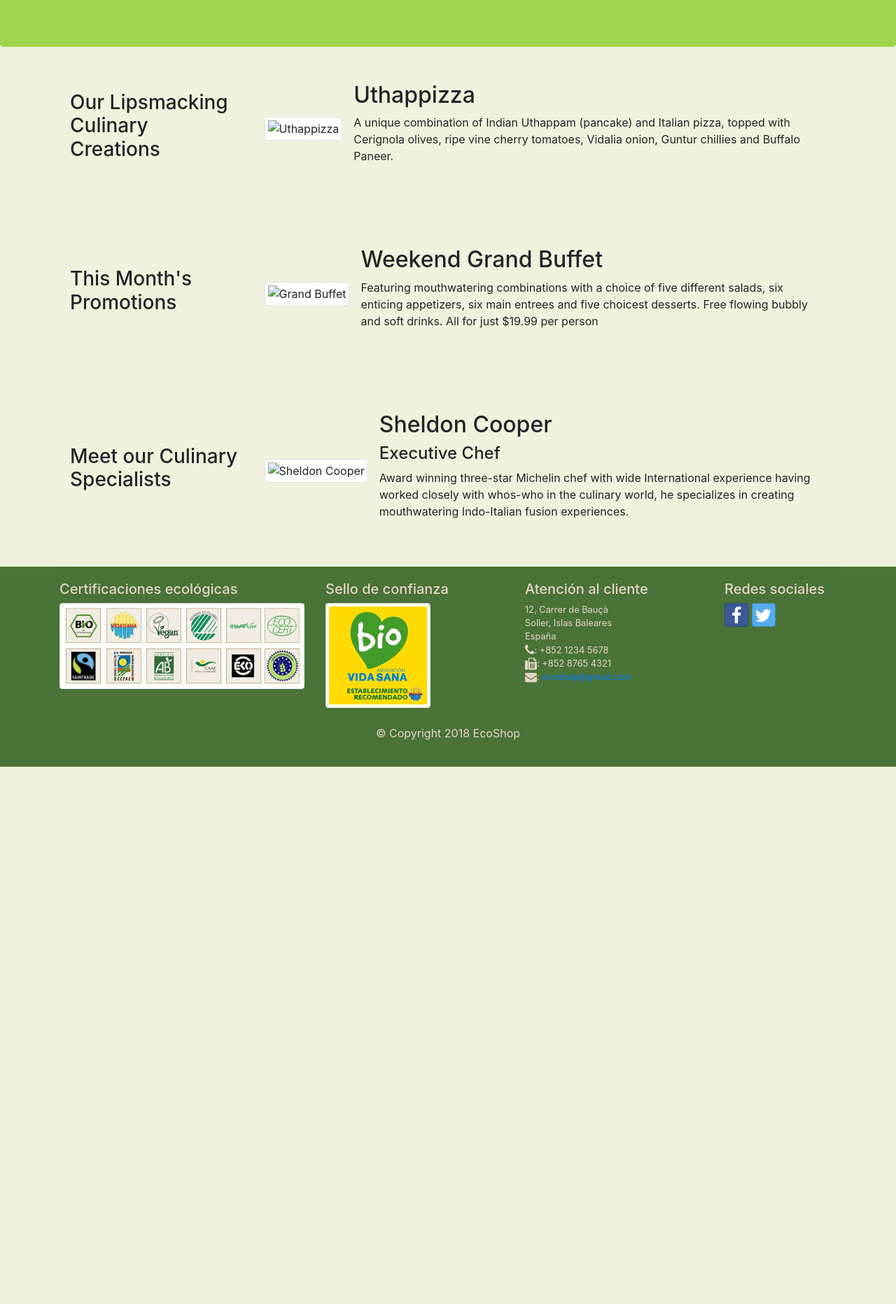
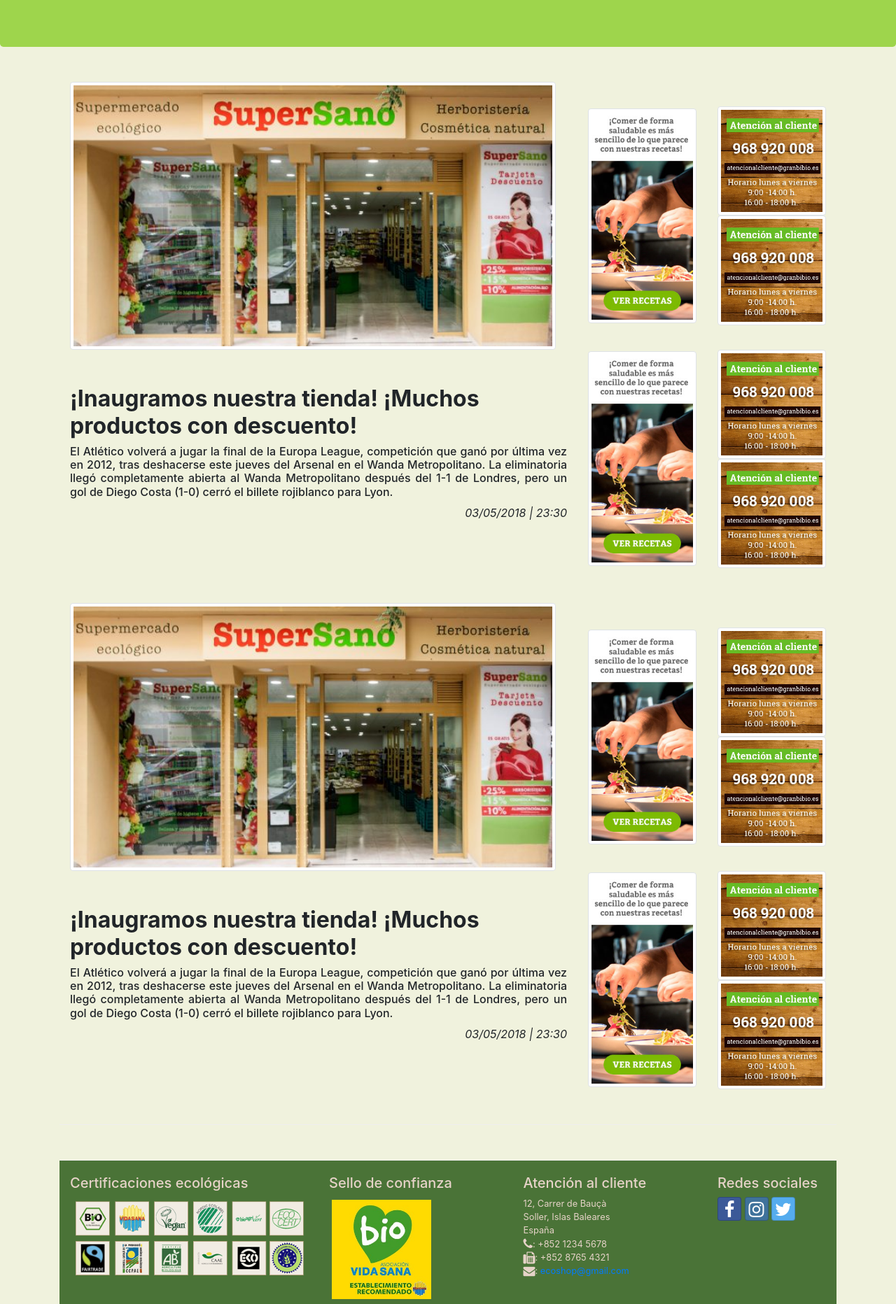
Before and after one commit to mroman181/EcoShop, a website: page index.html in a window 1280 px wide. Shown: the part 338-2202 px from the top of the page at 70% size. Before the commit the page ends 1434 px from the top, so only its background shows below. Drawn offline with nearby package versions, Linux system fonts and the light colour scheme.

Commit message:
second day

```diff
--- a/css/css.css
+++ b/css/css.css
@@ -4,7 +4,7 @@
 
 .navbar-dark .navbar-nav .nav-link { color: rgb(255, 255, 255);}
 
-.nav-item:hover, .navbar-brand:hover, .navbar-toggler:hover{background-color:  #42250b;}
+.hov:hover{background-color:  #42250b;}
 .active{ background-color:  #2c1907;}
 
 .row-header{    margin:0px auto;    padding:0px;}
@@ -41,7 +41,9 @@
     width: 150px;
 }
 .navbar-brand{padding:8px 8px;}
-
+.img-footer{padding: .25rem; max-width: 100%; height: auto;}
+.img-comer{max-height: 338px;}
+.img-responsive{width: 100%;}
 @media screen and (max-width: 767px){
     .divfooter{margin-top: 10px;}
 
--- a/index.html
+++ b/index.html
@@ -3,7 +3,7 @@
 
 <head>
 
-    <title>Siam Palace Thai Cuisine: Contact us</title>
+    <title>Sóller Bio</title>
     <meta charset="utf-8">
     <meta name="viewport" content="width=device-width, initial-scale=1, shrink-to-fit=no">
     <meta hhtp-equiv="x-ua-compatible" content="ie=edge">
@@ -26,7 +26,7 @@
     <!-- Navbar -->
     <nav class="navbar navbar-dark navbar-expand-md fixed-top">
         <div class="container-fluid">
-                <button type="button" class="navbar-toggler" data-toggle="collapse" data-target="#Navbar">
+            <button type="button" class="navbar-toggler hov" data-toggle="collapse" data-target="#Navbar">
                 <span class="icon-bar"></span>
                 <span class="icon-bar"></span>
                 <span class="icon-bar"></span>
@@ -37,35 +37,35 @@
             <div class="navbar-collapse collapse in" id="Navbar">
                 <ul class="nav navbar-nav">
 
-                        <li class="nav-item d-xs-block d-md-none d-lg-block">
+                    <li class="nav-item d-xs-block d-md-none d-lg-block hov">
                         <a class="nav-link" href="./feeding.html">
                             <span class="fab fa-apple"></span>
                             Alimentación</a>
                     </li>
-                        <li class="nav-item d-xs-block d-md-none d-lg-block">
+                    <li class="nav-item d-xs-block d-md-none d-lg-block hov">
                         <a class="nav-link" href="cosmetic.html">
                             <span class="far fa-eye"></span>
                             Cosmética</a>
                     </li>
-                        <li class="nav-item d-xs-block d-md-none d-lg-block">
+                    <li class="nav-item d-xs-block d-md-none d-lg-block hov">
                         <a class="nav-link" href="./dietetic.html">
                             <span class="fas fa-heart"></span>
                             Dietética</a>
                     </li>
-                        <li class="nav-item dropdown d-none d-md-block d-lg-none">
+                    <li class="nav-item dropdown d-none d-md-block d-lg-none hov">
                         <a class="nav-link dropdown-toggle" data-toggle="dropdown" href="#">
                             <span class="fas fa-leaf"></span> Productos
                         </a>
                         <ul class="dropdown-menu">
-                                <li>
+                            <li class="hov">
                                 <a class="nav-link" href="feeding.html">
                                     <span class="fab fa-apple"></span>Alimentación</a>
                             </li>
-                                <li>
+                            <li class="hov">
                                 <a class="nav-link" href="cosmetic.html">
                                     <span class="far fa-eye"></span>Cosmética</a>
                             </li>
-                                <li>
+                            <li class="hov">
                                 <a class="nav-link" href="dietetic.html">
                                     <span class="fas fa-heart"></span>Dietética</a>
                             </li>
@@ -73,7 +73,7 @@
                         </ul>
                     </li>
 
-                        <li class="nav-item">
+                    <li class="nav-item hov">
                         <a class="nav-link" href="./recipes.html">
                             <span class="fa fa-book"></span>
                             Recetas</a>
@@ -82,12 +82,12 @@
 
                 </ul>
                 <ul class="nav navbar-nav navbar-right">
-                        <li class="nav-item">
+                    <li class="nav-item hov">
                         <a class="nav-link" href="aboutus.html">
                             <span class="fa fa-info fa-lg"></span>
                             Sobre nosotros</a>
                     </li>
-                        <li class="nav-item">
+                    <li class="nav-item hov">
                         <a class="nav-link" href="contactus.html">
                             <span class="fa fa-address-card fa-lg"></span>
                             Contáctanos</a>
@@ -113,68 +113,115 @@
         </div>
     </header>
 
+    <!-- Contenedor -->
     <div class="container">
         <div class="row row-content align-items-center">
-            <div class="col-12 col-sm-4 col-md-3">
-                <h3>Our Lipsmacking Culinary Creations</h3>
+            <div class="col-12 col-md-8">
+
+                <div class="media">
+                    <img class="d-flex mr-3 img-responsive img-thumbnail align-self-center" src="img/tienda.jpg" alt="Soller Bio">
+
                 </div>
-            <div class="col col-sm col-md">
+
+            </div>
+            <div class="d-none d-md-block col-2">
                     <div class="media">
-                    <img class="d-flex mr-3 img-thumbnail align-self-center" src="img/uthappizza.png" alt="Uthappizza">
-                    <div class="media-body">
-                        <h2 class="mt-0">Uthappizza</h2>
-                        <p class="d-none d-sm-block">A unique combination of Indian Uthappam (pancake) and
-                            Italian pizza, topped with Cerignola olives, ripe vine
-                            cherry tomatoes, Vidalia onion, Guntur chillies and
-                            Buffalo Paneer.</p>
+                            <img class="d-flex mr-3 img-thumbnail img-comer align-self-center" src="img/slide.jpg" alt="Comer saludable es sencillo">
+
                         </div>
             </div>
+            <div class="d-none d-md-block col-2">
+                    <div class="media">
+                            <img class="d-flex mr-3 img-thumbnail img-2 align-self-center" src="img/atencion.jpg" alt="Comer saludable es sencillo">
+
+                        </div>
+                    <div class="media">
+                            <img class="d-flex mr-3 img-thumbnail img-2 align-self-center" src="img/atencion.jpg" alt="Comer saludable es sencillo">
+
+                        </div>
+            </div>
+            <div class="col-12 col-md-8">
+                    <div class="caption">
+                        <h2 class="text-left"><b>¡Inaugramos nuestra tienda! ¡Muchos productos con descuento!</b></h2>
+                        <h6 class="text-justify">El Atlético volverá a jugar la final de la Europa League, competición que
+                            ganó por última vez en 2012, tras deshacerse este jueves del Arsenal en el Wanda Metropolitano.
+                            La eliminatoria llegó completamente abierta al Wanda Metropolitano después del 1-1 de Londres,
+                            pero un gol de Diego Costa (1-0) cerró el billete rojiblanco para Lyon.</h6>
+                        <p class="text-right"><em>03/05/2018 | 23:30</em></p>
+                    </div>
+        </div>
+        <div class="d-none d-md-block col-2">
+                <div class="media">
+                        <img class="d-flex mr-3 img-thumbnail img-comer align-self-center" src="img/slide.jpg" alt="Comer saludable es sencillo">
+
+                    </div>
+        </div>
+        <div class="d-none d-md-block col-2">
+                <div class="media">
+                        <img class="d-flex mr-3 img-thumbnail img-2 align-self-center" src="img/atencion.jpg" alt="Comer saludable es sencillo">
+
+                    </div>
+                <div class="media">
+                        <img class="d-flex mr-3 img-thumbnail img-2 align-self-center" src="img/atencion.jpg" alt="Comer saludable es sencillo">
 
                     </div>
         </div>
 
 
         <div class="row row-content align-items-center">
-            <div class="col-12 col-sm-4 col-md-3">
-                <h3>This Month's Promotions</h3>
+                <div class="col-12 col-md-8">
+
+                    <div class="media">
+                        <img class="d-flex mr-3 img-responsive img-thumbnail align-self-center" src="img/tienda.jpg" alt="Soller Bio">
+
                     </div>
-            <div class="col col-sm col-md">
+
+                </div>
+                <div class="d-none d-md-block col-2">
                         <div class="media">
-                    <img class="d-flex mr-3 img-thumbnail align-self-center" src="img/buffet.png" alt="Grand Buffet">
-                    <div class="media-body">
-                        <h2>Weekend Grand Buffet</h2>
-                        <p>Featuring mouthwatering combinations with a choice of five different salads, six
-                            enticing
-                            appetizers, six main entrees and five choicest desserts. Free flowing bubbly and soft
-                            drinks.
-                            All
-                            for just $19.99 per person </p>
+                                <img class="d-flex mr-3 img-thumbnail img-comer align-self-center" src="img/slide.jpg" alt="Comer saludable es sencillo">
+
+                            </div>
+                </div>
+                <div class="d-none d-md-block col-2">
+                        <div class="media">
+                                <img class="d-flex mr-3 img-thumbnail img-2 align-self-center" src="img/atencion.jpg" alt="Comer saludable es sencillo">
+
+                            </div>
+                        <div class="media">
+                                <img class="d-flex mr-3 img-thumbnail img-2 align-self-center" src="img/atencion.jpg" alt="Comer saludable es sencillo">
+
+                            </div>
+                </div>
+                <div class="col-12 col-md-8">
+                        <div class="caption">
+                            <h2 class="text-left"><b>¡Inaugramos nuestra tienda! ¡Muchos productos con descuento!</b></h2>
+                            <h6 class="text-justify">El Atlético volverá a jugar la final de la Europa League, competición que
+                                ganó por última vez en 2012, tras deshacerse este jueves del Arsenal en el Wanda Metropolitano.
+                                La eliminatoria llegó completamente abierta al Wanda Metropolitano después del 1-1 de Londres,
+                                pero un gol de Diego Costa (1-0) cerró el billete rojiblanco para Lyon.</h6>
+                            <p class="text-right"><em>03/05/2018 | 23:30</em></p>
+                        </div>
+            </div>
+            <div class="d-none d-md-block col-2">
+                    <div class="media">
+                            <img class="d-flex mr-3 img-thumbnail img-comer align-self-center" src="img/slide.jpg" alt="Comer saludable es sencillo">
+
+                        </div>
+            </div>
+            <div class="d-none d-md-block col-2">
+                    <div class="media">
+                            <img class="d-flex mr-3 img-thumbnail img-2 align-self-center" src="img/atencion.jpg" alt="Comer saludable es sencillo">
+
+                        </div>
+                    <div class="media">
+                            <img class="d-flex mr-3 img-thumbnail img-2 align-self-center" src="img/atencion.jpg" alt="Comer saludable es sencillo">
+
                         </div>
             </div>
     </div>
     </div>
-        <div class="row row-content align-items-center">
-            <div class="cols-12 col-sm-4 col-md-3">
-                <h3>Meet our Culinary Specialists</h3>
-            </div>
-            <div class="col col-sm col-md">
-                <div class="media">
-                    <img class="d-flex mr-3 img-thumbnail align-self-center" src="img/sheldon.png" alt="Sheldon Cooper">
-                    <div class="media-body">
-                        <h2 class="mt-0">Sheldon Cooper</h2>
-                        <h4>Executive Chef</h4>
-                        <p class="d-none d-sm-block">Award winning three-star Michelin chef with wide
-                            International experience having worked closely with
-                            whos-who in the culinary world, he specializes in
-                            creating mouthwatering Indo-Italian fusion experiences.
-                        </p>
-                    </div>
-                </div>
 
-
-            </div>
-        </div>
-    </div>
 
     <!-- Footer -->
     <footer class="footer">
@@ -182,11 +229,11 @@
             <div class="row">
                 <div class="divfooter col-12 col-md-4">
                     <h5>Certificaciones ecológicas</h5>
-                    <img class="d-flex mr-3 img-thumbnail align-self-center" src="img/certificaciones.png" alt="Certificaciones ecológicas">
+                    <img class="d-flex mr-3 img-footer align-self-center" src="img/certificaciones.png" alt="Certificaciones ecológicas">
                 </div>
                 <div class="divfooter col-12 col-md-3">
                     <h5>Sello de confianza</h5>
-                    <img id="sello" class="d-flex mr-3 img-thumbnail align-self-center" src="img/sello.png" alt="Sello de confianza">
+                    <img id="sello" class="d-flex mr-3 img-footer align-self-center" src="img/sello.png" alt="Sello de confianza">
 
                 </div>
 
@@ -205,9 +252,11 @@
 
                 <div class="divfooter col-6 col-md-2">
                     <h5>Redes sociales</h5>
-                    <div >
+                    <div>
                         <a class="btn btn-social-icon btn-facebook" href="http://www.facebook.com/profile.php?id="><i
                                 class="fa fa-facebook"></i></a>
+                        <a class="btn btn-social-icon btn-instagram" href="http://insagram.com/"><i class="fa fa-instagram"></i></a>
+
                         <a class="btn btn-social-icon btn-twitter" href="http://twitter.com/"><i class="fa fa-twitter"></i></a>
                     </div>
                 </div>
```
Also changed, not shown: aboutus.html (+16 -14 lines), contactus.html (+18 -16 lines), cosmetic.html (+17 -16 lines), dietetic.html (+17 -14 lines), feeding.html (+17 -15 lines), img/atencion.jpg (added), img/slide.jpg (added), img/tienda.jpg (added). Lines whose indentation alone changed are shown as unchanged.
